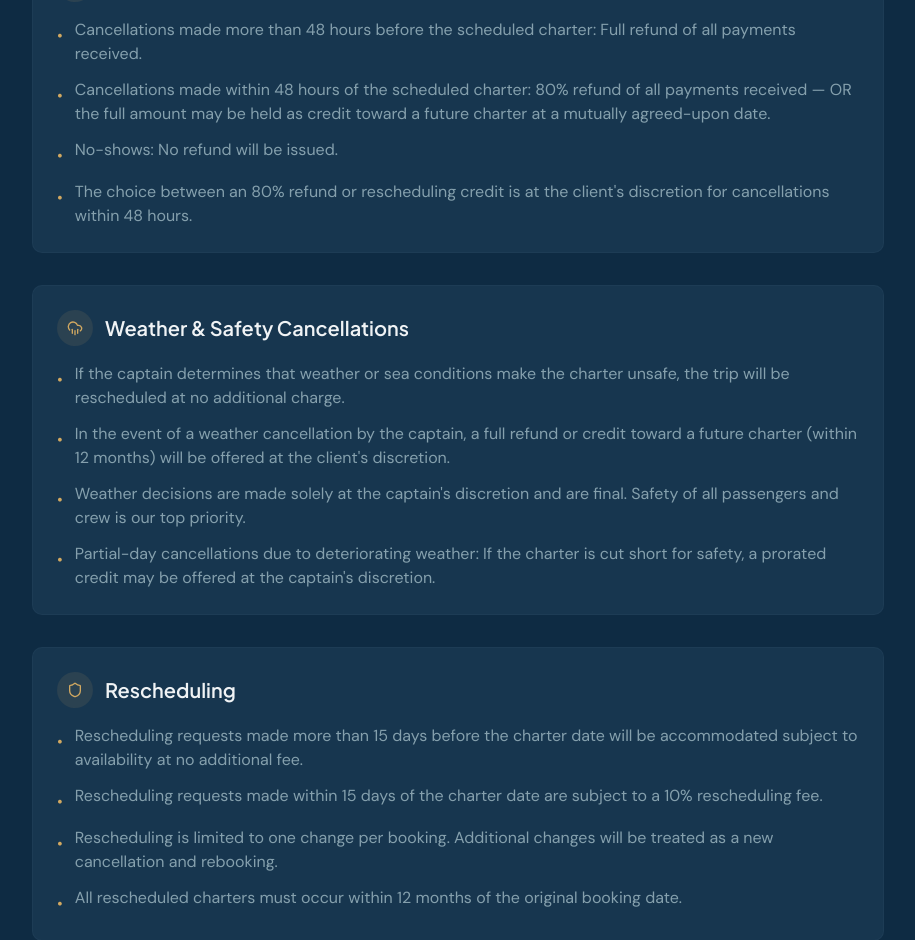
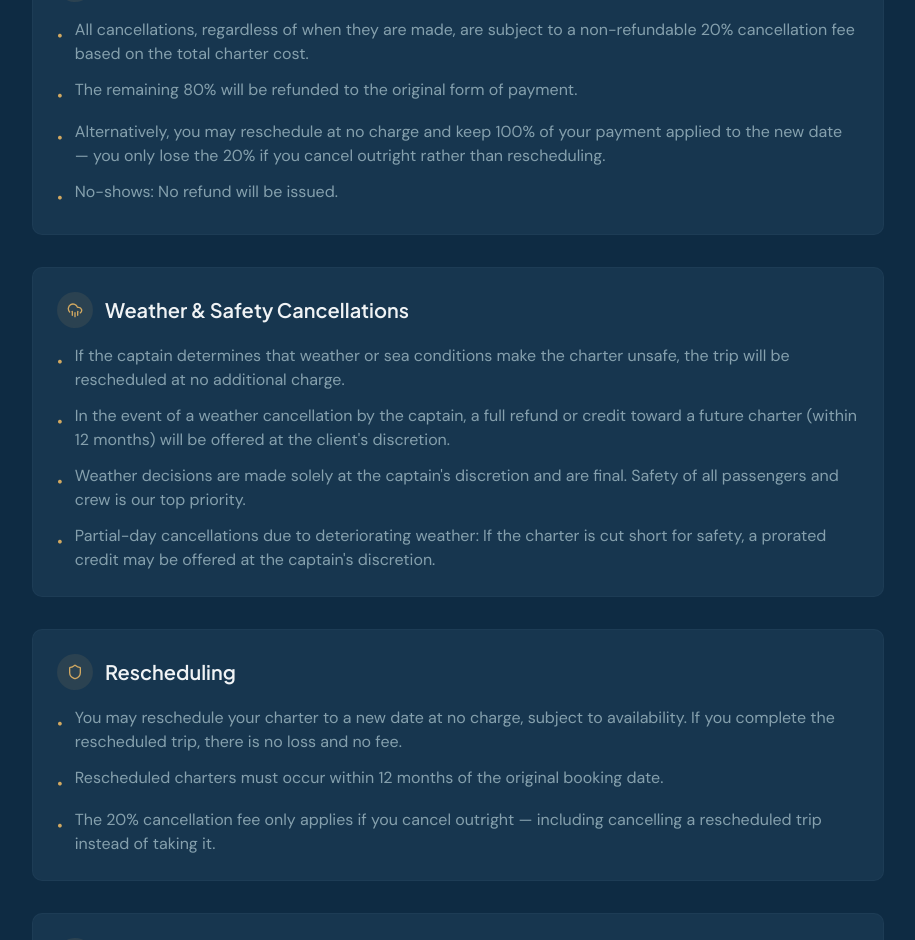
Before and after one commit to PrivacyKeeper/tcbcabo-website, a Next.js app: page /policies/refund in a window 1280 px wide. Shown: the part 811-1751 px from the top of the page, without its empty margins (182-1097 px from the left). Built offline with nearby package versions, Linux system fonts and the light colour scheme; no server answers.

Commit message:
Cancellation policy: flat 20% fee, free reschedule

```diff
--- a/app/policies/refund/_components/refund-content.tsx
+++ b/app/policies/refund/_components/refund-content.tsx
@@ -21,10 +21,10 @@ const sections = [
     icon: Clock,
     title: 'Cancellation Policy',
     items: [
-      'Cancellations made more than 48 hours before the scheduled charter: Full refund of all payments received.',
-      'Cancellations made within 48 hours of the scheduled charter: 80% refund of all payments received — OR the full amount may be held as credit toward a future charter at a mutually agreed-upon date.',
+      'All cancellations, regardless of when they are made, are subject to a non-refundable 20% cancellation fee based on the total charter cost.',
+      'The remaining 80% will be refunded to the original form of payment.',
+      'Alternatively, you may reschedule at no charge and keep 100% of your payment applied to the new date — you only lose the 20% if you cancel outright rather than rescheduling.',
       'No-shows: No refund will be issued.',
-      `The choice between an 80% refund or rescheduling credit is at the client's discretion for cancellations within 48 hours.`,
     ],
   },
   {
@@ -41,10 +41,9 @@ const sections = [
     icon: Shield,
     title: 'Rescheduling',
     items: [
-      'Rescheduling requests made more than 15 days before the charter date will be accommodated subject to availability at no additional fee.',
-      'Rescheduling requests made within 15 days of the charter date are subject to a 10% rescheduling fee.',
-      'Rescheduling is limited to one change per booking. Additional changes will be treated as a new cancellation and rebooking.',
-      'All rescheduled charters must occur within 12 months of the original booking date.',
+      'You may reschedule your charter to a new date at no charge, subject to availability. If you complete the rescheduled trip, there is no loss and no fee.',
+      'Rescheduled charters must occur within 12 months of the original booking date.',
+      'The 20% cancellation fee only applies if you cancel outright — including cancelling a rescheduled trip instead of taking it.',
     ],
   },
   {
```
